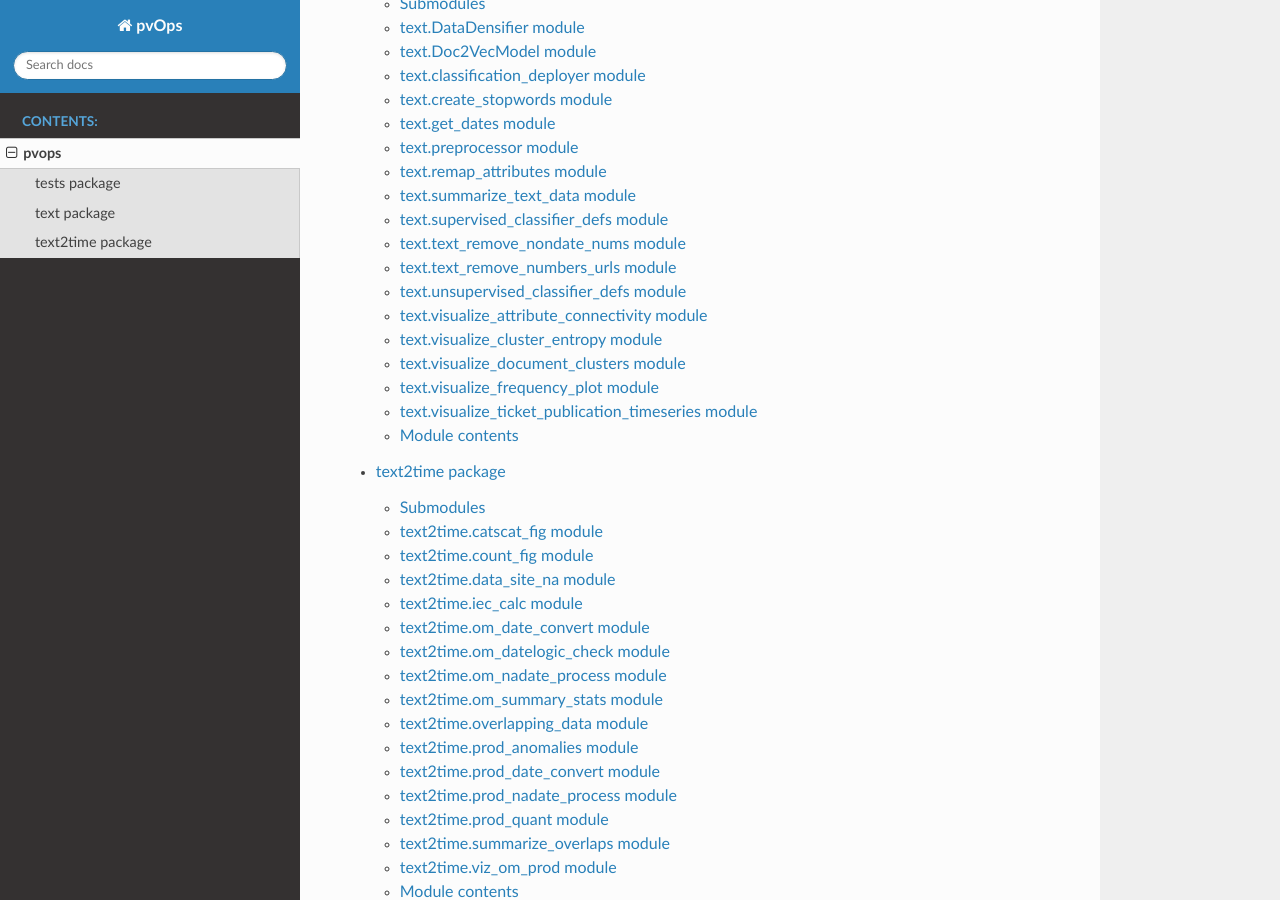
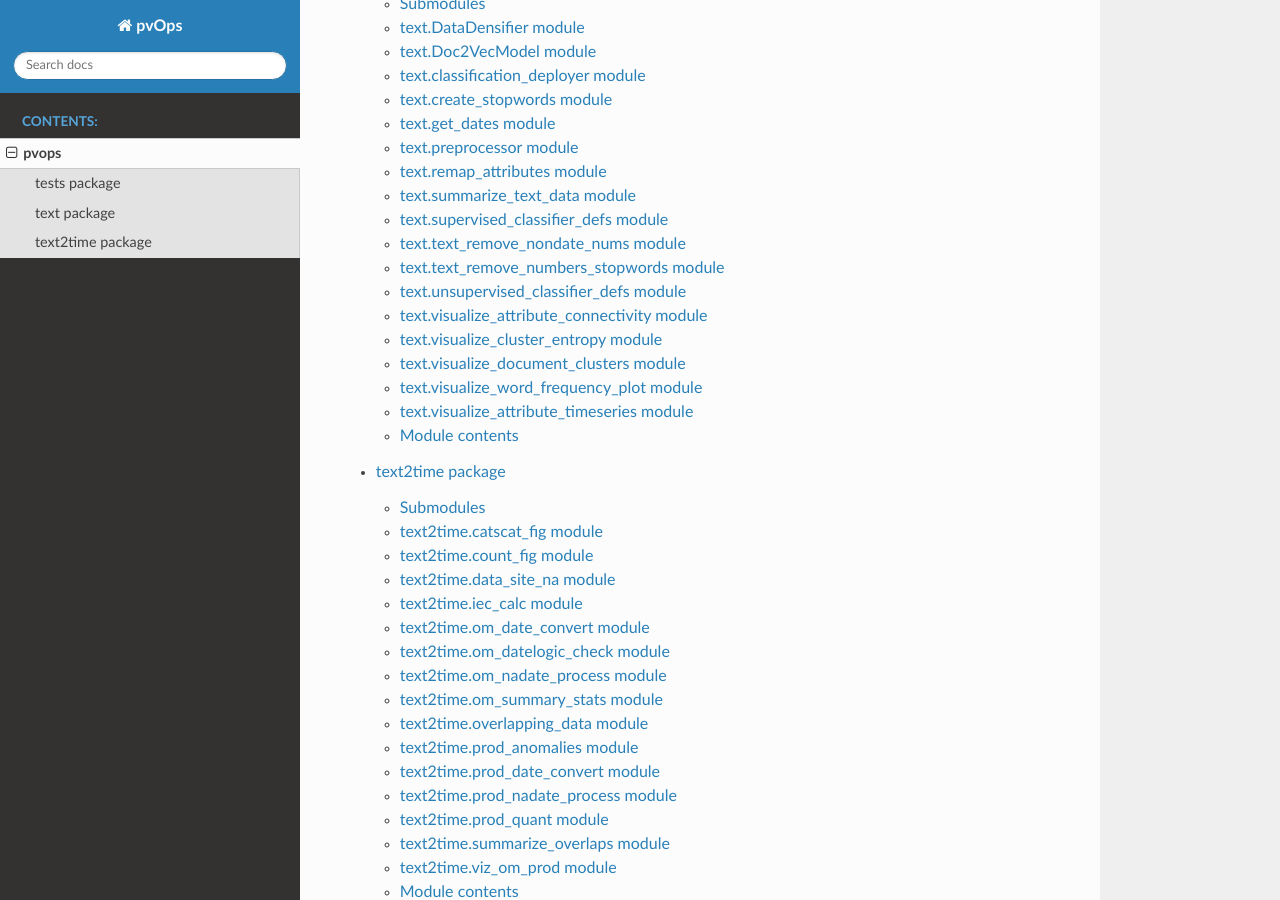
Before and after one commit to sandialabs/pvOps, a Sphinx documentation site: the page built from docs/modules.rst, in a window 1280 px wide and 900 px high, scrolled down 324 px. Built offline with Sphinx 7.4.7 and the Read the Docs theme 2.0.0, drawn with Linux system fonts in a browser that asks for light colours.

Commit message:
updating text.rst

```diff
--- a/docs/text.rst
+++ b/docs/text.rst
@@ -84,10 +84,10 @@ text.text\_remove\_nondate\_nums module
    :undoc-members:
    :show-inheritance:
 
-text.text\_remove\_numbers\_urls module
+text.text\_remove\_numbers\_stopwords module
 ---------------------------------------
 
-.. automodule:: text.text_remove_numbers_urls
+.. automodule:: text.text_remove_numbers__stopwords
    :members:
    :undoc-members:
    :show-inheritance:
@@ -124,18 +124,18 @@ text.visualize\_document\_clusters module
    :undoc-members:
    :show-inheritance:
 
-text.visualize\_frequency\_plot module
+text.visualize\_word\_frequency\_plot module
 --------------------------------------
 
-.. automodule:: text.visualize_frequency_plot
+.. automodule:: text.visualize_word_frequency_plot
    :members:
    :undoc-members:
    :show-inheritance:
 
-text.visualize\_ticket\_publication\_timeseries module
+text.visualize\_attribute\_timeseries module
 ------------------------------------------------------
 
-.. automodule:: text.visualize_ticket_publication_timeseries
+.. automodule:: text.visualize_attribute_timeseries
    :members:
    :undoc-members:
    :show-inheritance:
```
